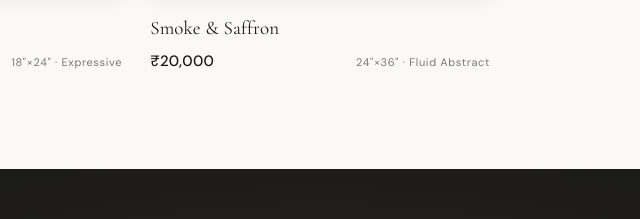
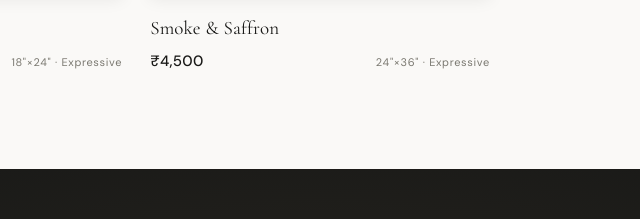
Before and after one commit to ashish28ay/The-Abstract-Canvas, a plain HTML site: page index.html in a window 1280 px wide. Shown: the part 2723-2942 px from the top of the page, 320-960 px from the left. Drawn offline with nearby package versions, Linux system fonts and the light colour scheme.

Commit message:
Admin panel: updated paintings (15 paintings)

```diff
--- a/index.html
+++ b/index.html
@@ -1836,8 +1836,8 @@ const CONFIG = {
       style: "Expressive",
       size: '24"×36"',
       price: 12000,
-      img: "https://res.cloudinary.com/ddvmhldwx/image/upload/v1774268317/ea807b20-5b98-11ef-bec9-dfcd7a493f4c_gywnng.jpg",
-      imgs: ["https://res.cloudinary.com/ddvmhldwx/image/upload/v1774268317/ea807b20-5b98-11ef-bec9-dfcd7a493f4c_gywnng.jpg", "https://res.cloudinary.com/ddvmhldwx/image/upload/v1774268313/d0181310-5b98-11ef-bec9-dfcd7a493f4c_zdxqg0.jpg", "https://res.cloudinary.com/ddvmhldwx/image/upload/v1774268069/f30eb850-7836-11ef-a69e-13e7091fbaa6_erxpwe.jpg", "https://res.cloudinary.com/ddvmhldwx/image/upload/v1774268066/047278c0-7837-11ef-a69e-13e7091fbaa6_bdt7ct.jpg"],
+      img: "https://res.cloudinary.com/ddvmhldwx/image/upload/v1774268313/d0181310-5b98-11ef-bec9-dfcd7a493f4c_zdxqg0.jpg",
+      imgs: ["https://res.cloudinary.com/ddvmhldwx/image/upload/v1774268313/d0181310-5b98-11ef-bec9-dfcd7a493f4c_zdxqg0.jpg", "https://res.cloudinary.com/ddvmhldwx/image/upload/v1774268317/ea807b20-5b98-11ef-bec9-dfcd7a493f4c_gywnng.jpg", "https://res.cloudinary.com/ddvmhldwx/image/upload/v1774268069/f30eb850-7836-11ef-a69e-13e7091fbaa6_erxpwe.jpg", "https://res.cloudinary.com/ddvmhldwx/image/upload/v1774268066/047278c0-7837-11ef-a69e-13e7091fbaa6_bdt7ct.jpg"],
       description: "A vertical white-grey canvas split by a single horizontal band of metallic gold paint. Above and below the band, a column of thick, layered black brushstrokes builds upward and downward, like a stack of stones balanced on a golden horizon.",
       isNew: true
     },
@@ -1876,8 +1876,8 @@ const CONFIG = {
       style: "Geometric",
       size: '18"×24"',
       price: 12000,
-      img: "https://res.cloudinary.com/ddvmhldwx/image/upload/v1773666597/657e4020-5ae8-11ef-bf77-3dc53718b8d0_zkrjvf.jpg",
-      imgs: ["https://res.cloudinary.com/ddvmhldwx/image/upload/v1773666597/657e4020-5ae8-11ef-bf77-3dc53718b8d0_zkrjvf.jpg", "https://res.cloudinary.com/ddvmhldwx/image/upload/v1774268290/a6111350-6692-11ef-9bcf-65c2ea603d36_ugvzff.jpg"],
+      img: "https://res.cloudinary.com/ddvmhldwx/image/upload/v1774268290/a6111350-6692-11ef-9bcf-65c2ea603d36_ugvzff.jpg",
+      imgs: ["https://res.cloudinary.com/ddvmhldwx/image/upload/v1774268290/a6111350-6692-11ef-9bcf-65c2ea603d36_ugvzff.jpg", "https://res.cloudinary.com/ddvmhldwx/image/upload/v1773666597/657e4020-5ae8-11ef-bf77-3dc53718b8d0_zkrjvf.jpg"],
       description: "A cool grey textured canvas dominated by a large solid black circle and diagonal strips of torn canvas-like material. Black horizontal bars anchor the composition, creating a sense of architecture and stillness — like a deconstructed flag or a torn poster.",
       isNew: false
     },
@@ -1896,28 +1896,28 @@ const CONFIG = {
       style: "Expressive",
       size: '18"×24"',
       price: 8000,
-      img: "https://res.cloudinary.com/ddvmhldwx/image/upload/v1773666596/231be690-527f-11ef-9fc8-19ccc846e2e9_bxf87w.jpg",
-      imgs: ["https://res.cloudinary.com/ddvmhldwx/image/upload/v1773666596/231be690-527f-11ef-9fc8-19ccc846e2e9_bxf87w.jpg", "https://res.cloudinary.com/ddvmhldwx/image/upload/v1774268253/051df810-4e13-11ef-a50d-1963a09671d5_dnbdpi.jpg", "https://res.cloudinary.com/ddvmhldwx/image/upload/v1774268234/3cc73c90-4e13-11ef-a50d-1963a09671d5_fcnyht.jpg"],
+      img: "https://res.cloudinary.com/ddvmhldwx/image/upload/v1774268253/051df810-4e13-11ef-a50d-1963a09671d5_dnbdpi.jpg",
+      imgs: ["https://res.cloudinary.com/ddvmhldwx/image/upload/v1774268253/051df810-4e13-11ef-a50d-1963a09671d5_dnbdpi.jpg", "https://res.cloudinary.com/ddvmhldwx/image/upload/v1773666596/231be690-527f-11ef-9fc8-19ccc846e2e9_bxf87w.jpg", "https://res.cloudinary.com/ddvmhldwx/image/upload/v1774268234/3cc73c90-4e13-11ef-a50d-1963a09671d5_fcnyht.jpg"],
       description: "A deeply textured abstract face or figure emerges from dark forest-green vertical strokes. Rich amber and orange tones form a human-like silhouette, conveying a sense of identity hidden within nature or shadow.",
       isNew: false
     },
     {
       title: "Smoke & Saffron",
-      style: "Fluid Abstract",
+      style: "Expressive",
       size: '24"×36"',
-      price: 20000,
+      price: 4500,
       img: "https://res.cloudinary.com/ddvmhldwx/image/upload/v1773666592/66f9a740-7cef-11ef-afbe-e1aeb6fe13a4_d5ieof.jpg",
       imgs: ["https://res.cloudinary.com/ddvmhldwx/image/upload/v1773666592/66f9a740-7cef-11ef-afbe-e1aeb6fe13a4_d5ieof.jpg", "https://res.cloudinary.com/ddvmhldwx/image/upload/v1774268345/fad4b780-7cee-11ef-afbe-e1aeb6fe13a4_amtoc3.jpg"],
-      description: "Wisps of smoke curl through a saffron ground in this hypnotic fluid abstract. Each viewing reveals new movement hidden within the layers.",
+      description: "",
       isNew: false
     },
     {
       title: "Indigo Deep",
-      style: "Minimalist",
+      style: "Expressive",
       size: '18"×24"',
-      price: 10500,
-      img: "https://res.cloudinary.com/ddvmhldwx/image/upload/v1773666591/99c3a180-11f5-11f0-b228-457f03ce7753_krkbpw.jpg",
-      imgs: ["https://res.cloudinary.com/ddvmhldwx/image/upload/v1773666591/99c3a180-11f5-11f0-b228-457f03ce7753_krkbpw.jpg", "https://res.cloudinary.com/ddvmhldwx/image/upload/v1774268284/29643c60-11f5-11f0-b228-457f03ce7753_bafujj.jpg"],
+      price: 7500,
+      img: "https://res.cloudinary.com/ddvmhldwx/image/upload/v1774268284/29643c60-11f5-11f0-b228-457f03ce7753_bafujj.jpg",
+      imgs: ["https://res.cloudinary.com/ddvmhldwx/image/upload/v1774268284/29643c60-11f5-11f0-b228-457f03ce7753_bafujj.jpg", "https://res.cloudinary.com/ddvmhldwx/image/upload/v1773666591/99c3a180-11f5-11f0-b228-457f03ce7753_krkbpw.jpg"],
       description: "An ocean of indigo with barely-there variations in depth and tone. This minimalist piece brings an extraordinary sense of calm to any interior.",
       isNew: false
     },
@@ -1925,70 +1925,60 @@ const CONFIG = {
       title: "Horizon Fire",
       style: "Expressive",
       size: '36"×48"',
-      price: 42000,
+      price: 5000,
       img: "https://res.cloudinary.com/ddvmhldwx/image/upload/v1773666591/057c6e10-914f-11f0-a4dd-55d5981f53ea_sfkfyx.jpg",
       imgs: ["https://res.cloudinary.com/ddvmhldwx/image/upload/v1773666591/057c6e10-914f-11f0-a4dd-55d5981f53ea_sfkfyx.jpg", "https://res.cloudinary.com/ddvmhldwx/image/upload/v1774268255/22b6e1e0-914f-11f0-a4dd-55d5981f53ea_vhq6mr.jpg"],
-      description: "The horizon at its most dramatic — a sky in full flame, painted with bold, gestural strokes that carry the physical energy of the moment. A commanding statement piece.",
+      description: "",
       isNew: false
     },
     {
       title: "Clay & Rain",
-      style: "Textured",
+      style: "Expressive",
       size: '24"×36"',
-      price: 22000,
-      img: "https://res.cloudinary.com/ddvmhldwx/image/upload/v1773666586/51e30270-9148-11f0-a7a1-b927d82cba0d_njgw6b.jpg",
-      imgs: ["https://res.cloudinary.com/ddvmhldwx/image/upload/v1773666586/51e30270-9148-11f0-a7a1-b927d82cba0d_njgw6b.jpg", "https://res.cloudinary.com/ddvmhldwx/image/upload/v1774268235/3c532480-9148-11f0-a7a1-b927d82cba0d_aa7c2f.jpg"],
-      description: "Thick, earthy clay tones broken open by streaks of rain — this heavily textured work celebrates the meeting of soil and water. Touch it and feel the story.",
+      price: 7000,
+      img: "https://res.cloudinary.com/ddvmhldwx/image/upload/v1774268235/3c532480-9148-11f0-a7a1-b927d82cba0d_aa7c2f.jpg",
+      imgs: ["https://res.cloudinary.com/ddvmhldwx/image/upload/v1774268235/3c532480-9148-11f0-a7a1-b927d82cba0d_aa7c2f.jpg", "https://res.cloudinary.com/ddvmhldwx/image/upload/v1773666586/51e30270-9148-11f0-a7a1-b927d82cba0d_njgw6b.jpg"],
+      description: "",
       isNew: false
     },
     {
       title: "Stillwater",
-      style: "Minimalist",
+      style: "Textured",
       size: '12"×16"',
       price: 6500,
       img: "https://res.cloudinary.com/ddvmhldwx/image/upload/v1773666584/9c331c40-234b-11f0-ac83-270115b329e9_wmzwjt.jpg",
       imgs: ["https://res.cloudinary.com/ddvmhldwx/image/upload/v1773666584/9c331c40-234b-11f0-ac83-270115b329e9_wmzwjt.jpg"],
-      description: "Like a lake at dawn — perfectly still, perfectly clear. This intimate minimalist piece is a pocket of peace for any space that needs it.",
+      description: "",
       isNew: false
     },
     {
       title: "Rust Sonata",
-      style: "Geometric",
+      style: "Expressive",
       size: '18"×24"',
-      price: 13500,
-      img: "https://res.cloudinary.com/ddvmhldwx/image/upload/v1773666580/7dfe2040-6919-11ef-ba92-d9b7b7ad3b6c_gvng0n.jpg",
-      imgs: ["https://res.cloudinary.com/ddvmhldwx/image/upload/v1773666580/7dfe2040-6919-11ef-ba92-d9b7b7ad3b6c_gvng0n.jpg"],
-      description: "Geometric rhythm in rust, ochre, and burnt orange — like a musical composition rendered in shape and colour. Each block holds its note in perfect harmony.",
+      price: 8000,
+      img: "https://res.cloudinary.com/ddvmhldwx/image/upload/v1774268268/81b38720-6919-11ef-ba92-d9b7b7ad3b6c_sj19rl.jpg",
+      imgs: ["https://res.cloudinary.com/ddvmhldwx/image/upload/v1774268268/81b38720-6919-11ef-ba92-d9b7b7ad3b6c_sj19rl.jpg", "https://res.cloudinary.com/ddvmhldwx/image/upload/v1773666580/7dfe2040-6919-11ef-ba92-d9b7b7ad3b6c_gvng0n.jpg"],
+      description: "",
       isNew: false
     },
     {
       title: "Blush Storm",
       style: "Fluid Abstract",
       size: '24"×36"',
-      price: 7000,
+      price: 5000,
       img: "https://res.cloudinary.com/ddvmhldwx/image/upload/v1773666580/7e4929b0-9e7d-11f0-afda-eb364e1b0221_bdq5vf.jpg",
       imgs: ["https://res.cloudinary.com/ddvmhldwx/image/upload/v1773666580/7e4929b0-9e7d-11f0-afda-eb364e1b0221_bdq5vf.jpg"],
-      description: "Soft blush collides with storm-grey in this fluid work of unexpected tension. Delicate yet powerful — it tells the story of gentleness meeting force.",
+      description: "",
       isNew: false
     },
     {
-      title: "Burnt Horizon",
+      title: "Standing Together",
       style: "Expressive",
-      size: '36"×48"',
-      price: 45000,
-      img: "https://res.cloudinary.com/ddvmhldwx/image/upload/v1773666574/3df7a2e0-13ab-11f0-b953-6bcda5897d94_kiwmcs.jpg",
-      imgs: ["https://res.cloudinary.com/ddvmhldwx/image/upload/v1773666574/3df7a2e0-13ab-11f0-b953-6bcda5897d94_kiwmcs.jpg"],
-      description: "This large expressive canvas burns from the inside out — deep umber and smouldering orange meet at a fierce horizon line. Raw energy, refined onto canvas.",
-      isNew: false
-    },
-    {
-      title: "Ochre Silence",
-      style: "Minimalist",
       size: '18"×24"',
-      price: 11500,
+      price: 5000,
       img: "https://res.cloudinary.com/ddvmhldwx/image/upload/v1773666560/b6636080-1238-11f0-896f-3bea01ab1b27_qgfo6e.jpg",
       imgs: ["https://res.cloudinary.com/ddvmhldwx/image/upload/v1773666560/b6636080-1238-11f0-896f-3bea01ab1b27_qgfo6e.jpg"],
-      description: "A quiet field of warm ochre interrupted only by shadow — this minimalist piece speaks in whispers. The kind of painting that grows more beautiful the longer you live with it.",
+      description: "A horizontal white canvas where a row of small, dark abstract figures stands shoulder-to-shoulder along the top edge, each one slightly different in shape. Thin vertical lines hang below them like threads or shadows — a quiet meditation on community and presence.",
       isNew: false
     },
   ],
```
